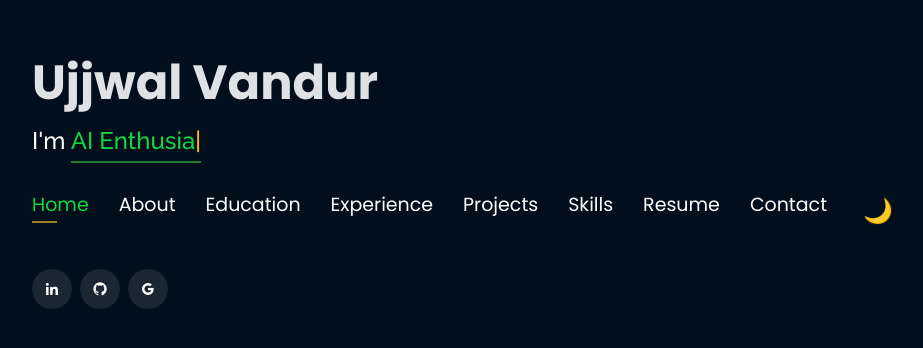
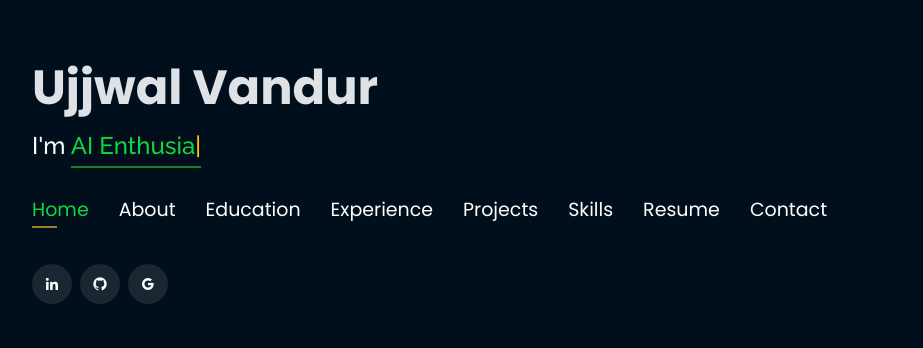
Before and after one commit to UjjwalVandur/portfolio, a plain HTML site: page index.html in a window 1280 px wide. Shown: the part 216-564 px from the top of the page, without its empty margins (53-976 px from the left). Drawn offline with nearby package versions, Linux system fonts and the light colour scheme.

Commit message:
2nd commit

```diff
--- a/index.html
+++ b/index.html
@@ -77,7 +77,7 @@
           <li><a href="https://drive.google.com/file/d/1pT-Nk6AxY9ZOWBizuDb4htA3IiUF_fSe/view?usp=sharing" target="_blank"> <span>Resume</span></a></li>
           <!-- <li><a href="#links"> <span>Resume & Links</span></a></li> -->
           <li><a href="#contacts"> <span>Contact</span></a></li>
-          <li><button id="theme-toggle">🌙</button></li>
+          <!-- <li><button id="theme-toggle">🌙</button></li> -->
 
         </ul>
       </nav><!-- .nav-menu -->
```
